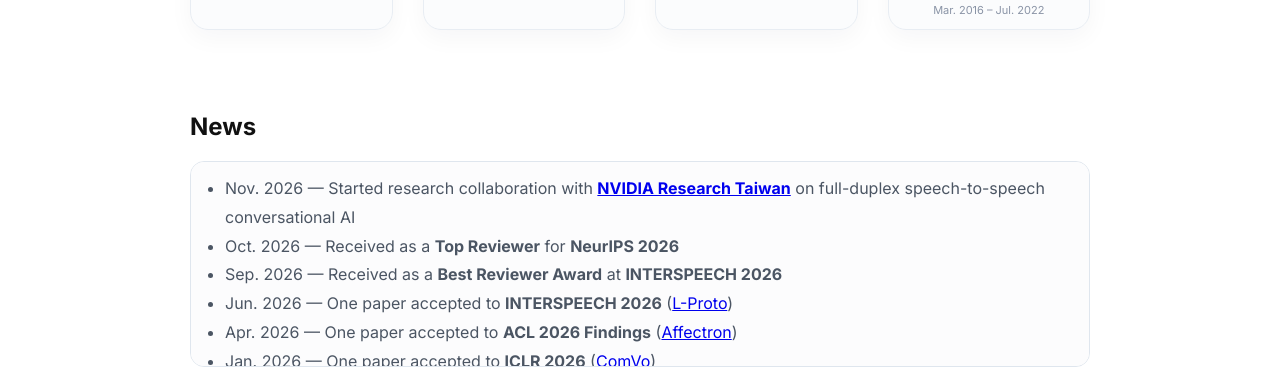
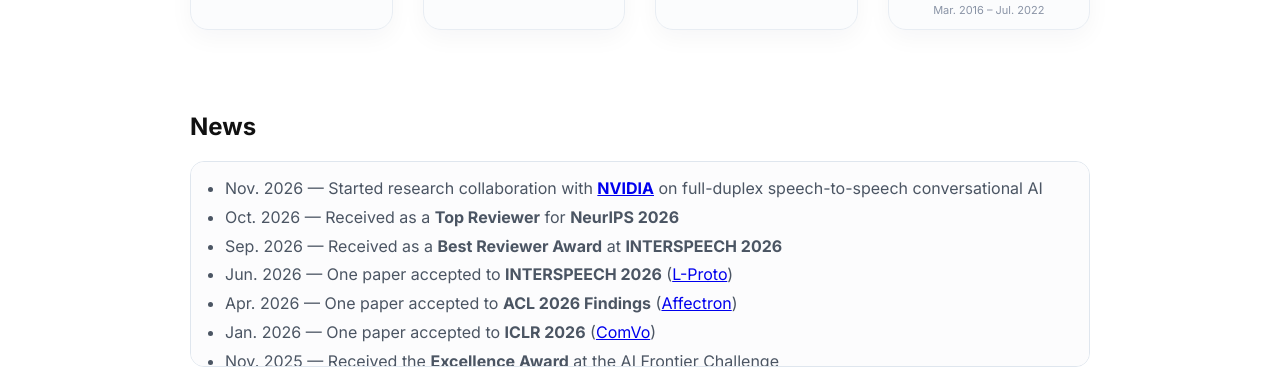
Before and after one commit to Choddeok/Choddeok, a plain HTML site: page index.html in a window 1280 px wide. Shown: the part 699-1076 px from the top of the page. Drawn offline with Linux system fonts and the light colour scheme.

Commit message:
Update index.html

```diff
--- a/index.html
+++ b/index.html
@@ -949,7 +949,7 @@ section{
 <div class="news-box">
 
 <ul>
-  <li>Nov. 2026 — Started research collaboration with <strong><a href="https://research.nvidia.com/labs/twn/" target="_blank">NVIDIA Research Taiwan</a></strong> on full-duplex speech-to-speech conversational AI</li>
+  <li>Nov. 2026 — Started research collaboration with <strong><a href="https://research.nvidia.com/labs/twn/" target="_blank">NVIDIA</a></strong> on full-duplex speech-to-speech conversational AI</li>
   <li>Oct. 2026 — Received as a <strong>Top Reviewer</strong> for <strong>NeurIPS 2026</strong></li>
   <li>Sep. 2026 — Received as a <strong>Best Reviewer Award</strong> at <strong>INTERSPEECH 2026</strong></li>
   <li>Jun. 2026 — One paper accepted to <strong>INTERSPEECH 2026</strong> (<a href="https://arxiv.org/pdf/2606.17416">L-Proto</a>)</li>
@@ -1358,7 +1358,7 @@ section{
 
           <div class="project-meta">
             <strong>Institution:</strong> Murf AI, USA<br>
-            <strong>Duration:</strong> Oct. 2025 – Oct. 2026
+            <strong>Duration:</strong> Oct. 2025 – Oct. 2026<br>
             <strong>Mentor:</strong>
             <a href="https://www.maxrmorrison.com/" target="_blank">Max Morrison</a>
           </div>
```
